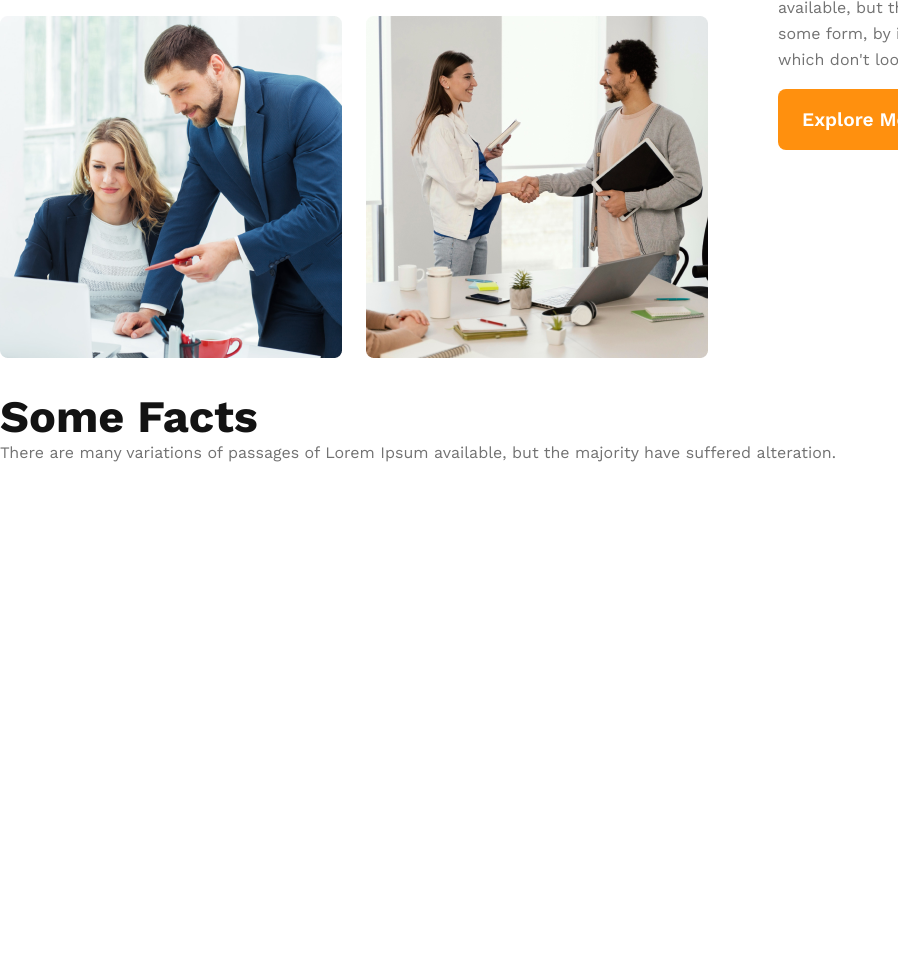
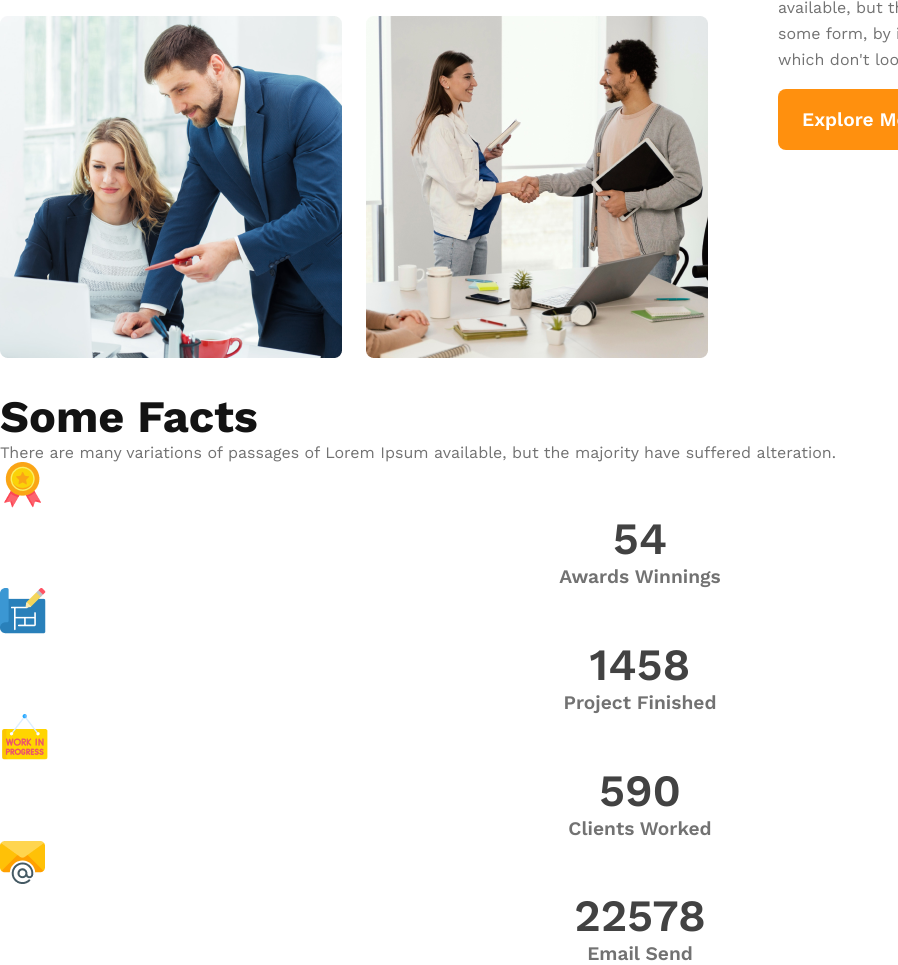
Before and after one commit to rabby-web/architects, a plain HTML site: page index.html in a window 1280 px wide. Shown: the part 1198-2163 px from the top of the page, without its empty margins (0-898 px from the left). Before the commit the page ends 1660 px from the top, so only its background shows below. Drawn offline with nearby package versions, Linux system fonts and the light colour scheme.

Commit message:
fact card

```diff
--- a/index.html
+++ b/index.html
@@ -66,6 +66,28 @@
           There are many variations of passages of Lorem Ipsum available, but
           the majority have suffered alteration.
         </p>
+        <div class="facts-card-container">
+          <div class="card">
+            <img src="./images/icons/ribon.png" alt="" />
+            <h2 class="card-stats">54</h2>
+            <p class="card-title">Awards Winnings</p>
+          </div>
+          <div class="card">
+            <img src="./images/icons/projects.png" alt="" />
+            <h2 class="card-stats">1458</h2>
+            <p class="card-title">Project Finished</p>
+          </div>
+          <div class="card">
+            <img src="./images/icons/customers.png" alt="" />
+            <h2 class="card-stats">590</h2>
+            <p class="card-title">Clients Worked</p>
+          </div>
+          <div class="card">
+            <img src="./images/icons/email.png" alt="" />
+            <h2 class="card-stats">22578</h2>
+            <p class="card-title">Email Send</p>
+          </div>
+        </div>
       </section>
     </main>
     <!-- /main -->
--- a/styles/style.css
+++ b/styles/style.css
@@ -124,6 +124,18 @@ main{
     font-size: 16px;
     font-weight: 400;
 }
+.card-stats{
+    color: #424242;
+    text-align: center;
+    font-size: 2.8rem;
+    font-weight: 600;
+}
+.card-title{
+    color: #727272;
+    text-align: center;
+    font-size: 1.2rem;
+    font-weight: 600;
+}
 /* ---------/main--------- */
 
 /* ---------media screen for mobile--------- */
```
